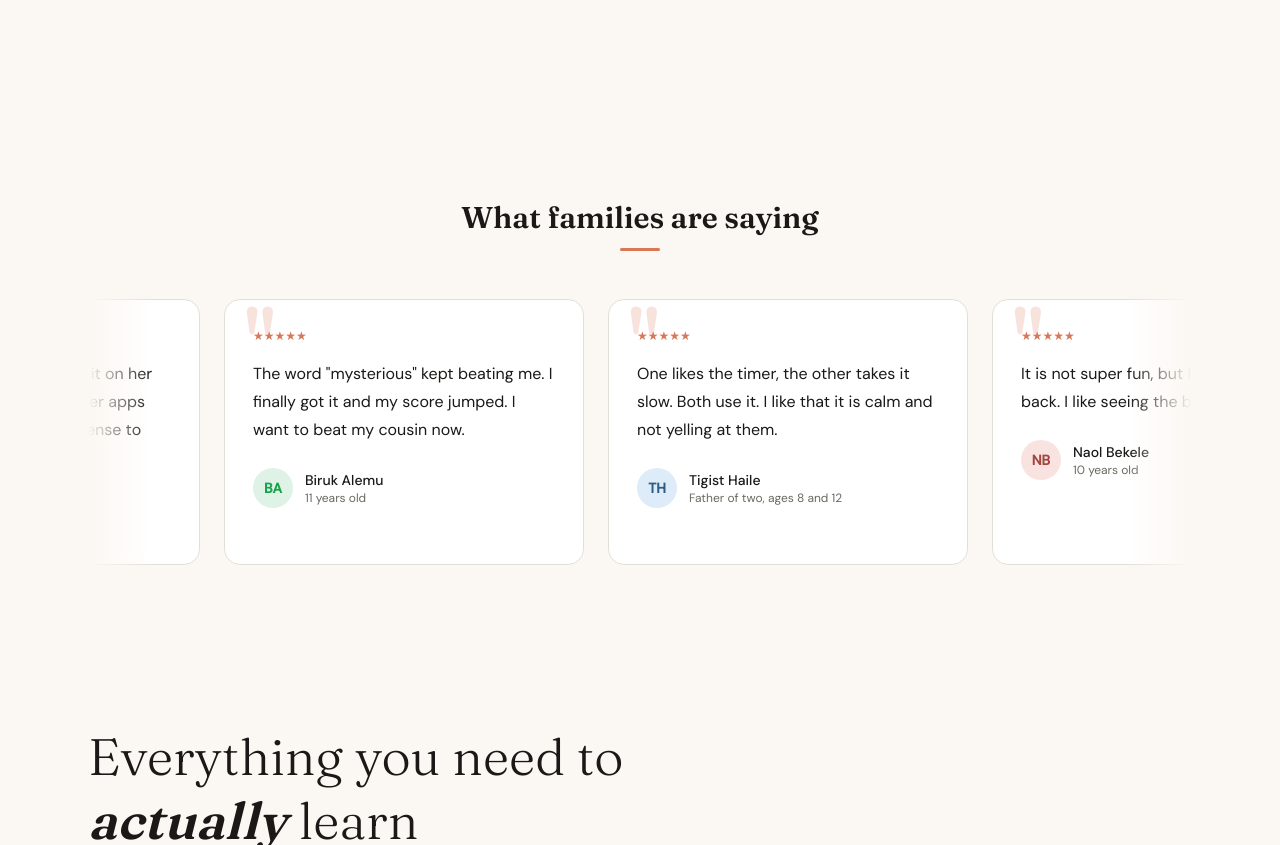
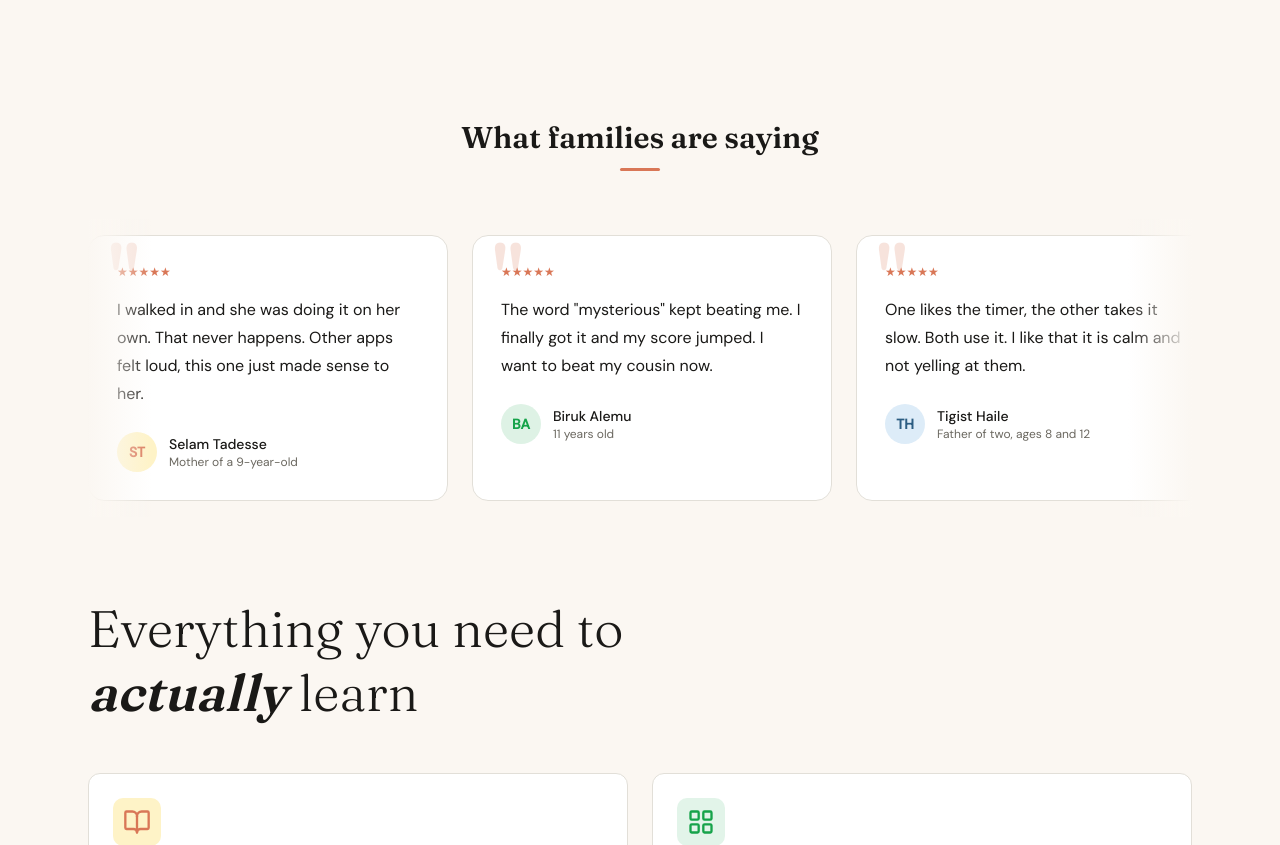
Before and after one commit to Senasphy/nexuset, a Next.js app: page / in a window 1280 px wide. Shown: the part 760-1605 px from the top of the page. Built offline with nearby package versions, Linux system fonts and the light colour scheme; no server answers.

Commit message:
fix: modify scroll behaviour for smooth scroll

```diff
--- a/src/app/components/Testimonials.jsx
+++ b/src/app/components/Testimonials.jsx
@@ -1,9 +1,8 @@
 "use client"
 
-import { motion, useAnimationFrame, useMotionValue } from "framer-motion"
+import { motion, useAnimationFrame } from "framer-motion"
 import { useEffect, useRef, useState } from "react"
 
-const SECTION_TITLE = "What families are saying"
 
 const TESTIMONIALS = [
   {
@@ -58,52 +57,39 @@ function getInitials(name) {
 }
 
 export default function Testimonials() {
-  const trackRef = useRef(null)
-  const x = useMotionValue(0)
-  const [trackWidth, setTrackWidth] = useState(0)
+  const containerRef = useRef(null)
+  const firstSetRef = useRef(null)
+  const secondSetRef = useRef(null)
+  const [cycleWidth, setCycleWidth] = useState(0)
 
   useEffect(() => {
-    if (!trackRef.current) return
     const measure = () => {
-      setTrackWidth(trackRef.current.offsetWidth)
+      if (!firstSetRef.current || !secondSetRef.current) return
+      const width = secondSetRef.current.offsetLeft - firstSetRef.current.offsetLeft
+      setCycleWidth(width)
     }
     measure()
     window.addEventListener("resize", measure)
     return () => window.removeEventListener("resize", measure)
   }, [])
 
+  const wrapManualScroll = () => {
+    if (!containerRef.current || !cycleWidth) return
+    if (containerRef.current.scrollLeft >= cycleWidth) {
+      containerRef.current.scrollLeft %= cycleWidth
+    }
+  }
+
   useAnimationFrame((_, delta) => {
-    if (!trackWidth) return
+    if (!containerRef.current || !cycleWidth) return
     const speed = 0.04 // px per ms
-    const next = x.get() - speed * delta
-    const wrapped = next <= -trackWidth ? 0 : next
-    x.set(wrapped)
+    const next = containerRef.current.scrollLeft + speed * delta
+    containerRef.current.scrollLeft = next >= cycleWidth ? next - cycleWidth : next
   })
 
-  return (
-    <section className="bg-[var(--landing-section-alt)] py-20">
-      <div className="mx-auto max-w-6xl px-6">
-        <div className="text-center">
-          <h2 className="font-display text-3xl font-semibold text-[var(--text-primary)]">
-            {SECTION_TITLE}
-          </h2>
-          <div className="mx-auto mt-3 h-[3px] w-10 rounded-full bg-[var(--landing-amber)]" />
-        </div>
-
+  const renderCard = (item, key) => (
     <motion.div
-          className="no-scrollbar relative mt-12 overflow-x-auto"
-          variants={containerVariants}
-          initial="hidden"
-          whileInView="visible"
-          viewport={{ once: true, amount: 0.2 }}
-        >
-          <div className="pointer-events-none absolute inset-y-0 left-0 z-10 w-16 bg-gradient-to-r from-[var(--landing-section-alt)] to-transparent" />
-          <div className="pointer-events-none absolute inset-y-0 right-0 z-10 w-16 bg-gradient-to-l from-[var(--landing-section-alt)] to-transparent" />
-          <motion.div className="flex w-max gap-6" style={{ x }}>
-            <div ref={trackRef} className="flex w-max gap-6">
-              {TESTIMONIALS.map((item, index) => (
-                <motion.div
-                  key={`${item.name}-a-${index}`}
+      key={key}
       whileHover={{ y: -4, transition: { duration: 0.2 } }}
       className="relative h-full min-h-[240px] w-[320px] shrink-0 rounded-[16px] border border-[var(--border)] bg-[var(--bg-surface)] p-7 transition-colors hover:border-[var(--border-strong)] md:w-[360px]"
     >
@@ -128,39 +114,43 @@ export default function Testimonials() {
         </div>
       </div>
     </motion.div>
+  )
+
+  return (
+    <section className="bg-[var(--landing-section-alt)] py-30">
+      <div className="mx-auto max-w-6xl px-6">
+        <div className="text-center ">
+          <h2 className="font-display text-3xl font-semibold text-[var(--text-primary)]">
+            What families are saying
+          </h2>
+          <div className="mx-auto mt-3 h-[3px] w-10  rounded-full bg-[var(--landing-amber)]" />
+        </div>
+
+        <motion.div
+          ref={containerRef}
+          onScroll={wrapManualScroll}
+          className="no-scrollbar relative mt-12 overflow-x-auto py-4"
+          variants={containerVariants}
+          initial="hidden"
+          whileInView="visible"
+          viewport={{ once: true, amount: 0.2 }}
+        >
+          <div className="pointer-events-none absolute  inset-y-0 left-0 z-10 w-16 bg-gradient-to-r from-[var(--landing-section-alt)] to-transparent" />
+          <div className="pointer-events-none absolute inset-y-0 right-0 z-10 w-16 bg-gradient-to-l from-[var(--landing-section-alt)] to-transparent" />
+          <div className="flex w-max gap-6">
+            {[0, 1].map((setIndex) => (
+              <div
+                key={`set-${setIndex}`}
+                ref={setIndex === 0 ? firstSetRef : secondSetRef}
+                className="flex w-max gap-6"
+                aria-hidden={setIndex === 1}
+              >
+                {TESTIMONIALS.map((item, index) =>
+                  renderCard(item, `${item.name}-${setIndex}-${index}`),
+                )}
+              </div>
             ))}
           </div>
-            <div className="flex w-max gap-6" aria-hidden>
-              {TESTIMONIALS.map((item, index) => (
-                <motion.div
-                  key={`${item.name}-b-${index}`}
-                  whileHover={{ y: -4, transition: { duration: 0.2 } }}
-                  className="relative h-full min-h-[240px] w-[320px] shrink-0 rounded-[16px] border border-[var(--border)] bg-[var(--bg-surface)] p-7 transition-colors hover:border-[var(--border-strong)] md:w-[360px]"
-                >
-                  <span className="absolute -top-5 left-5 font-display text-[5rem] font-semibold text-[var(--landing-amber)] opacity-[0.2]">
-                    "
-                  </span>
-                  <div className="text-xs text-[var(--landing-amber)]">★★★★★</div>
-                  <p className="mt-4 text-base leading-[1.75] text-[var(--text-primary)]">
-                    {item.quote}
-                  </p>
-                  <div className="mt-6 flex items-center gap-3">
-                    <div
-                      className={`flex h-10 w-10 items-center justify-center rounded-full text-sm font-semibold ${
-                        toneClasses[item.tone]
-                      }`}
-                    >
-                      {getInitials(item.name)}
-                    </div>
-                    <div>
-                      <p className="text-sm font-medium text-[var(--text-primary)]">{item.name}</p>
-                      <p className="text-xs text-[var(--text-secondary)]">{item.role}</p>
-                    </div>
-                  </div>
-                </motion.div>
-              ))}
-            </div>
-          </motion.div>
         </motion.div>
       </div>
     </section>
```
Lines whose indentation alone changed are shown as unchanged.
